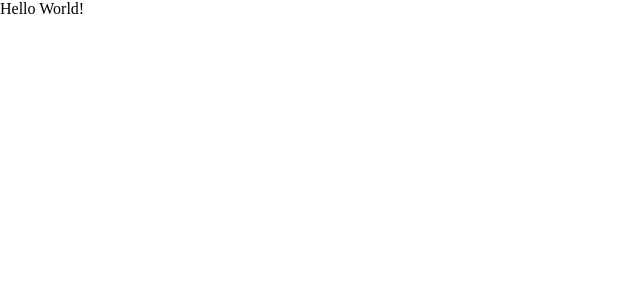
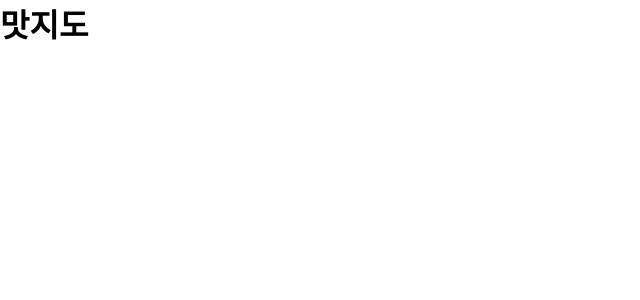
Before and after one commit to dudgus5766/next-map-app, a Next.js app: page / in a window 1280 px wide. Shown: the top 300 px of the page, without its empty margins (0-640 px from the left). Built offline with nearby package versions, Linux system fonts and the light colour scheme.

Commit message:
Add: styled-components 추가

```diff
--- /dev/null
+++ b/components/common/Header.tsx
@@ -0,0 +1,15 @@
+import React from 'react';
+import Link from 'next/link';
+const HeaderComponent = () => {
+  return (
+    <header>
+      <div>
+        <Link href="/">
+          <h1>맛지도</h1>
+        </Link>
+      </div>
+    </header>
+  );
+};
+
+export default HeaderComponent;
--- a/next.config.js
+++ b/next.config.js
@@ -1,6 +1,9 @@
 /** @type {import('next').NextConfig} */
 const nextConfig = {
   reactStrictMode: true,
-}
+  compiler: {
+    styledComponents: true,
+  },
+};
 
-module.exports = nextConfig
+module.exports = nextConfig;
--- a/package.json
+++ b/package.json
@@ -12,14 +12,18 @@
     "@types/node": "20.6.2",
     "@types/react": "18.2.22",
     "@types/react-dom": "18.2.7",
+    "babel-plugin-styled-components": "^2.1.4",
     "eslint": "8.49.0",
     "eslint-config-next": "13.4.13",
     "next": "13.4.19",
     "react": "18.2.0",
     "react-dom": "18.2.0",
+    "sass": "^1.69.5",
+    "styled-components": "^6.1.1",
     "typescript": "5.2.2"
   },
   "devDependencies": {
+    "@types/styled-components": "^5.1.30",
     "eslint-config-prettier": "^9.0.0",
     "prettier": "3.0.3"
   }
--- a/pages/_app.tsx
+++ b/pages/_app.tsx
@@ -1,6 +1,26 @@
-import '@/styles/globals.css'
-import type { AppProps } from 'next/app'
+import '@/styles/globals.css';
+import type { AppProps } from 'next/app';
+import Head from 'next/head';
+import { ThemeProvider } from 'styled-components';
+import { Inter } from 'next/font/google';
+import { GlobalStyle } from '@/styles/globalStyle';
+import { theme } from '@/styles/theme';
+
+const inter = Inter({ subsets: ['latin'] });
 
 export default function App({ Component, pageProps }: AppProps) {
-  return <Component {...pageProps} />
+  return (
+    <>
+      <Head>
+        <meta name="viewport" content="width=device-width, initial-scale=1" />
+        <title>맛지도</title>
+      </Head>
+      <GlobalStyle />
+      <ThemeProvider theme={theme}>
+        <main className={inter.className}>
+          <Component {...pageProps} />
+        </main>
+      </ThemeProvider>
+    </>
+  );
 }
--- a/pages/_document.tsx
+++ b/pages/_document.tsx
@@ -1,13 +1,44 @@
-import { Html, Head, Main, NextScript } from 'next/document'
+import Document, {
+  Html,
+  Head,
+  Main,
+  NextScript,
+  DocumentContext,
+} from 'next/document';
+import { ServerStyleSheet } from 'styled-components';
 
-export default function Document() {
+class MyDocument extends Document {
+  static async getInitialProps(ctx: DocumentContext) {
+    const sheet = new ServerStyleSheet();
+    const originalRenderPage = ctx.renderPage;
+    try {
+      ctx.renderPage = () =>
+        originalRenderPage({
+          enhanceApp: (App) => (props) =>
+            sheet.collectStyles(<App {...props} />),
+        });
+
+      const initialProps = await Document.getInitialProps(ctx);
+      return {
+        ...initialProps,
+        styles: [initialProps.styles, sheet.getStyleElement()],
+      };
+    } finally {
+      sheet.seal();
+    }
+  }
+
+  render() {
     return (
-    <Html lang="en">
+      <Html>
         <Head />
         <body>
           <Main />
           <NextScript />
         </body>
       </Html>
-  )
+    );
   }
+}
+
+export default MyDocument;
--- a/pages/index.tsx
+++ b/pages/index.tsx
@@ -1,10 +1,10 @@
-import Head from 'next/head';
-import Image from 'next/image';
-import { Inter } from 'next/font/google';
-import styles from '@/styles/Home.module.css';
-
-const inter = Inter({ subsets: ['latin'] });
+import Header from '../components/common/Header';
 
 export default function Home() {
-  return <>Hello World!</>;
+  return (
+    <>
+      <Header />
+      <main></main>
+    </>
+  );
 }
--- /dev/null
+++ b/styles/globalStyle.ts
@@ -0,0 +1,10 @@
+import { createGlobalStyle } from 'styled-components';
+
+export const GlobalStyle = createGlobalStyle`
+  body {
+    margin: 0;
+    padding: 0;
+    box-sizing: border-box;
+    font-family: 'Arial', sans-serif;
+  }
+`;
--- /dev/null
+++ b/styles/theme.ts
@@ -0,0 +1,44 @@
+import { DefaultTheme } from 'styled-components';
+
+export const theme: DefaultTheme = {
+  color: {
+    blue: '#00bac7',
+  },
+  boxShadow: {
+    normal: '0 3px 8px 0 rgb(0 0 0 / 10%)',
+    purple: '0 3px 8px 0 #d6c9ff',
+    blue: '0 3px 8px 0 #b3e2e6',
+  },
+};
+
+const customMediaQuery = (maxWidth: number): string =>
+  `@media (max-width: ${maxWidth}px)`;
+
+export const MIXINS = {
+  // flex
+  flexBox: (direction = 'row', align = 'center', justify = 'center') => `
+    display: flex;
+    flex-direction: ${direction};
+    align-items: ${align};
+    justify-content: ${justify};
+  `,
+
+  // positions
+  positionCenter: (type = 'absolute') => {
+    if (type === 'absolute' || type === 'fixed')
+      return `
+        position: ${type};
+        left: 50%;
+        top: 50%;
+        transform: translate(-50%, -50%);
+      `;
+    return;
+  },
+};
+
+export const media = {
+  custom: customMediaQuery,
+  pc: customMediaQuery(1440),
+  tablet: customMediaQuery(768),
+  mobile: customMediaQuery(576),
+};
```
Also changed, not shown: styles/Home.module.css (indentation only), 1 other file (tests, documents, lock files or other folders). Lines whose indentation alone changed are shown as unchanged.
